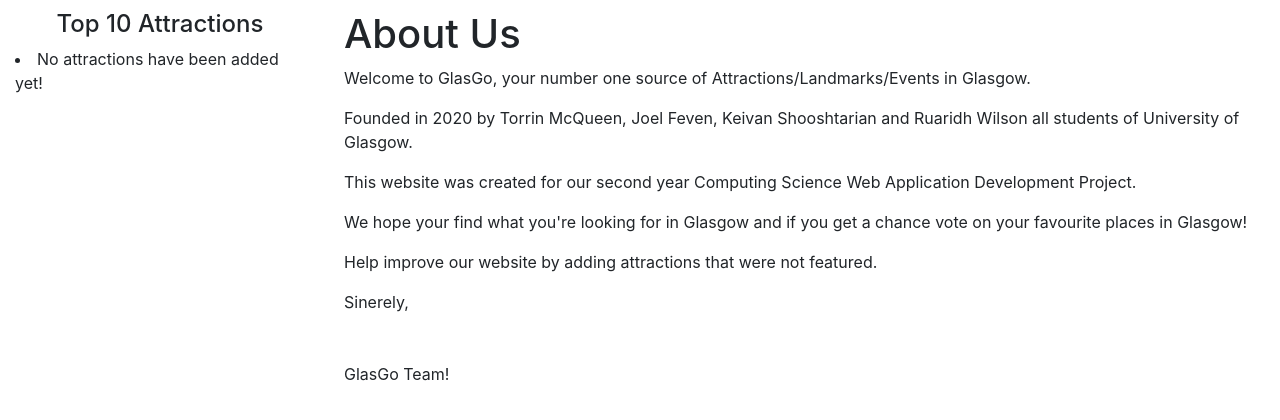
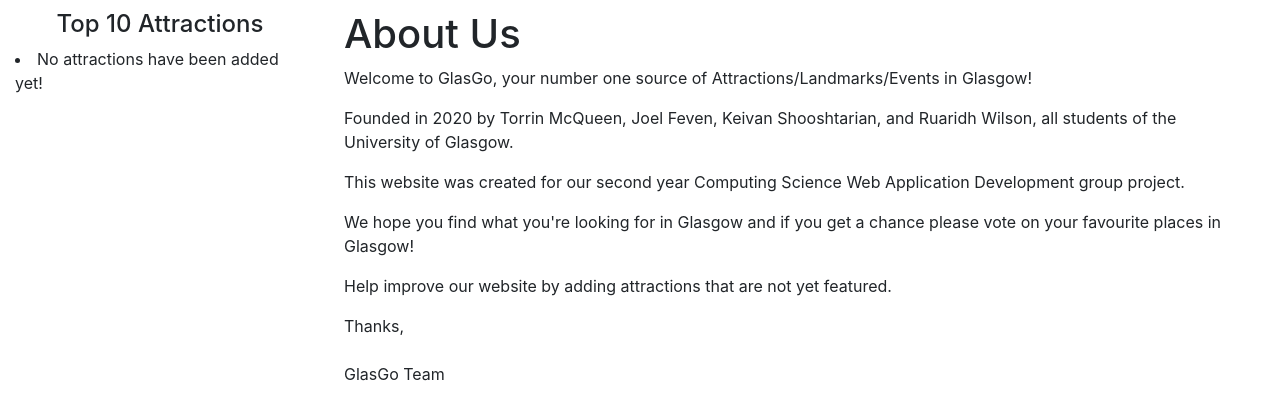
Before and after one commit to RuaridhSWilson/GlasGo, a Django app: page /glasgo/about/ in a window 1280 px wide. Shown: the part 56-476 px from the top of the page. Run offline with Django 3.2, Linux system fonts and the light colour scheme; data that the repository does not hold is empty; some libraries are stand-ins or nearby versions.

Commit message:
Updated about page

```diff
--- a/glasgo_project/templates/glasgo/about.html
+++ b/glasgo_project/templates/glasgo/about.html
@@ -10,14 +10,14 @@
 <h1>About Us</h1>
 
 <div>
-    <p>Welcome to GlasGo, your number one source of Attractions/Landmarks/Events in Glasgow.</p>
-    <p>Founded in 2020 by Torrin McQueen, Joel Feven, Keivan Shooshtarian and Ruaridh Wilson all students of University of Glasgow.</p>
-    <p>This website was created for our second year Computing Science Web Application Development Project.</p>
-    <p>We hope your find what you're looking for in Glasgow and if you get a chance vote on your favourite places in Glasgow!</p>
-    <p>Help improve our website by adding attractions that were not featured.</p>
-    <p>Sinerely,
-        <br><br><br>
-        GlasGo Team!
+    <p>Welcome to GlasGo, your number one source of Attractions/Landmarks/Events in Glasgow!</p>
+    <p>Founded in 2020 by Torrin McQueen, Joel Feven, Keivan Shooshtarian, and Ruaridh Wilson, all students of the University of Glasgow.</p>
+    <p>This website was created for our second year Computing Science Web Application Development group project.</p>
+    <p>We hope you find what you're looking for in Glasgow and if you get a chance please vote on your favourite places in Glasgow!</p>
+    <p>Help improve our website by adding attractions that are not yet featured.</p>
+    <p>Thanks,
+        <br><br>
+        GlasGo Team
     </p>
 </div>
 
```
